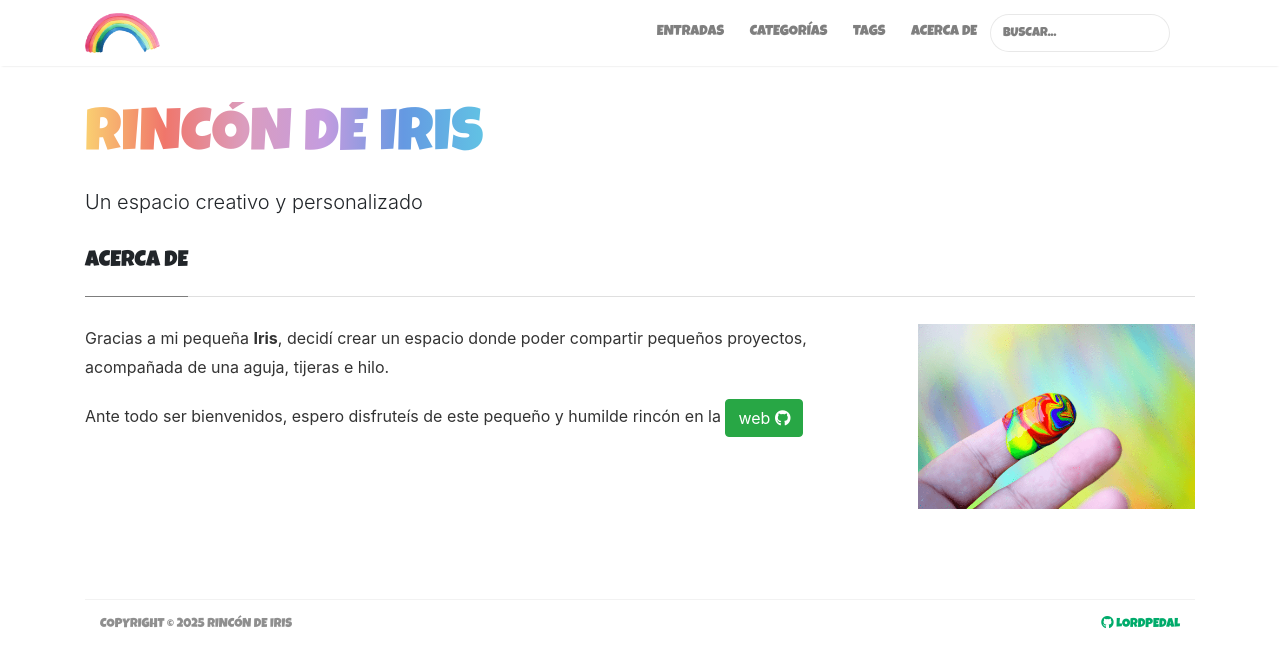
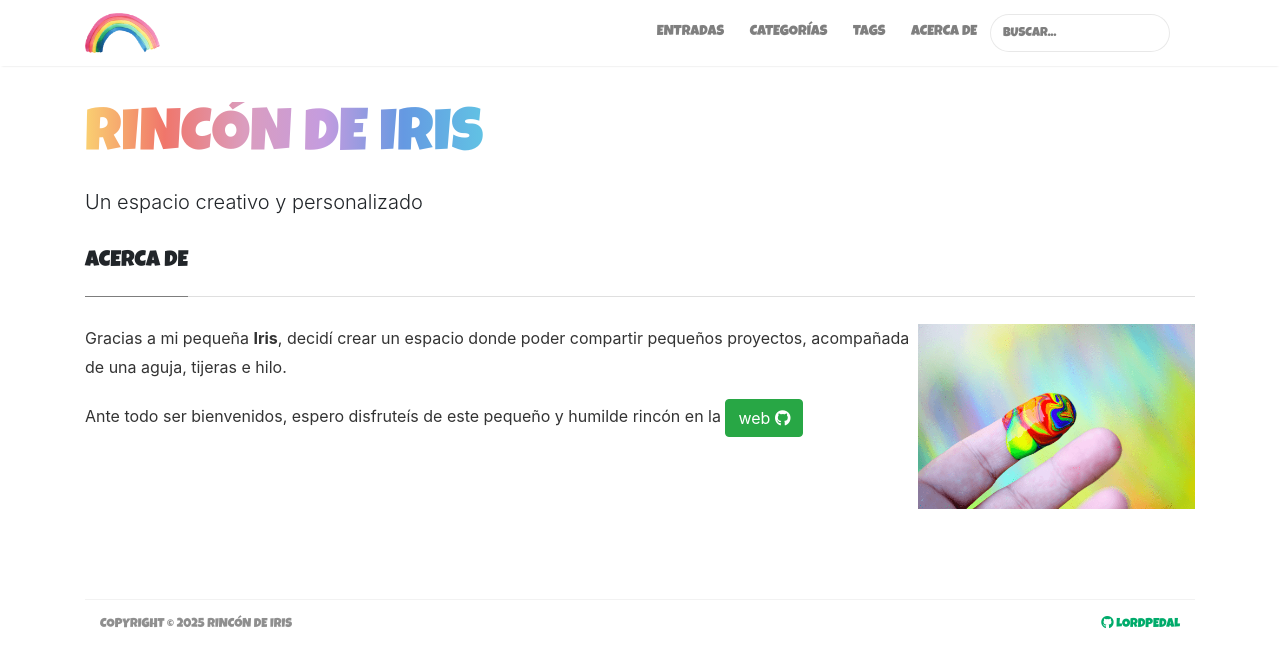
Before and after one commit to Lordpedal/rincondeiris, a Jekyll site: the page built from _pages/about.md, in a window 1280 px wide. Shown: the top 667 px of the page. Built offline with Jekyll 4.4.1, drawn with Linux system fonts in a browser that asks for light colours; nearby versions of some CDN libraries.

Commit message:
Actualización dom 30 mar 2025 09:42:00 CEST

```diff
--- a/_pages/about.md
+++ b/_pages/about.md
@@ -5,7 +5,7 @@
 comments: false
 ---
 
-![Avatar](/assets/images/avatar.png){:style="float:right; height:25%; width:25%; margin-left:1em"}
+![Avatar](/assets/images/avatar.png){:style="float:right; height:25%; width:25%; margin-left:auto"}
 
 Gracias a mi pequeña **Iris**, decidí crear un espacio donde poder compartir pequeños proyectos, acompañada de una aguja, tijeras e hilo.
 
```
